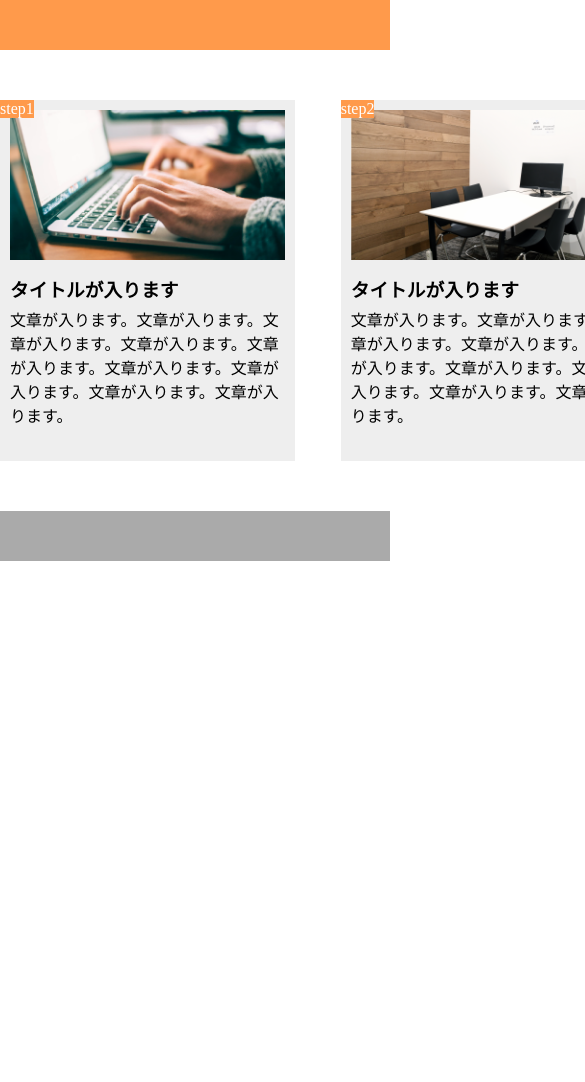
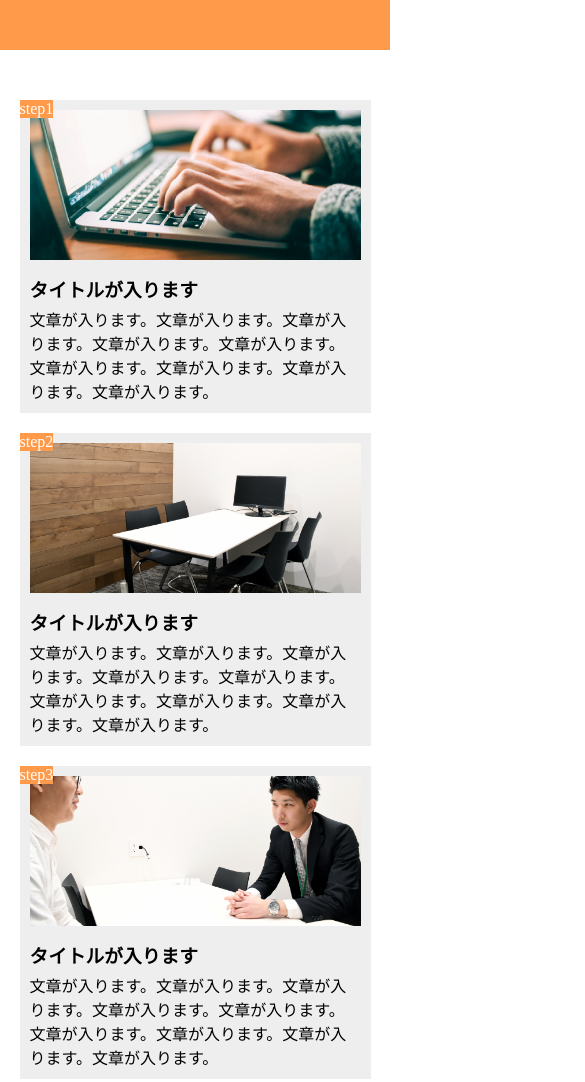
Before and after one commit to mogmog22/homework1, a plain HTML site: page index.html in a window 390 px wide. Shown: the top 1082 px of the page, 585 px wide, since content can reach past the window. Before the commit the page ends 844 px from the top, so only its background shows below. Drawn offline with Linux system fonts and the light colour scheme.

Commit message:
[Finish]1-10

```diff
--- a/index.html
+++ b/index.html
@@ -6,16 +6,18 @@
     <link rel="stylesheet" href="style.css" />
     <title>1-9演習問題２</title>
   </head>
+
   <body>
+
     <header>
     </header>
+
     <main>
       <div class="step-box">
         <div class="step-img1"></div>
         <span class="step-num">step1</span>
         <h3 class="title">タイトルが入ります</h3>
-    <p class="text">文章が入ります。文章が入ります。文章が入ります。文章が入ります。文章が入ります。文章が入ります。文章が入ります。文章が入ります。文章が入ります。
-    </p>
+        <p class="text">文章が入ります。文章が入ります。文章が入ります。文章が入ります。文章が入ります。文章が入ります。文章が入ります。文章が入ります。文章が入ります。</p>
       </div>
       <div class="step-box">
         <div class="step-img2"></div>
@@ -31,5 +33,9 @@
       </div>
     </main>
 
-<footer></footer>
+  <footer>
+  </footer>
+
+  </body>
+
 </html>
--- a/style.css
+++ b/style.css
@@ -66,3 +66,26 @@ footer {
   height: 50px;
   width: 100%;
 }
+
+/* タブレットを縦置きサイズ(768px)以下の際に適用される設定 */
+@media screen and ( max-width: 768px) {
+  main {
+    width: 100%;
+    display: block;
+  }
+
+  .step-box {
+    width: 90%;
+    margin-bottom: 20px;
+    margin-left: 5%;
+    margin-right: 5%;
+  }
+
+  .step-box:last-child {
+    width: 90%;
+    margin-bottom: 0;
+    margin-left: 5%;
+    margin-right: 5%;
+  }
+
+  }
```
Lines whose indentation alone changed are shown as unchanged.
